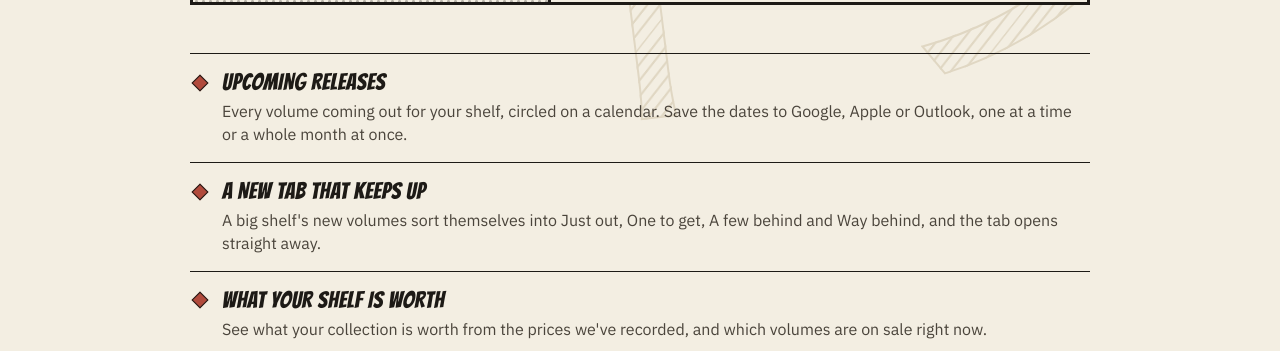
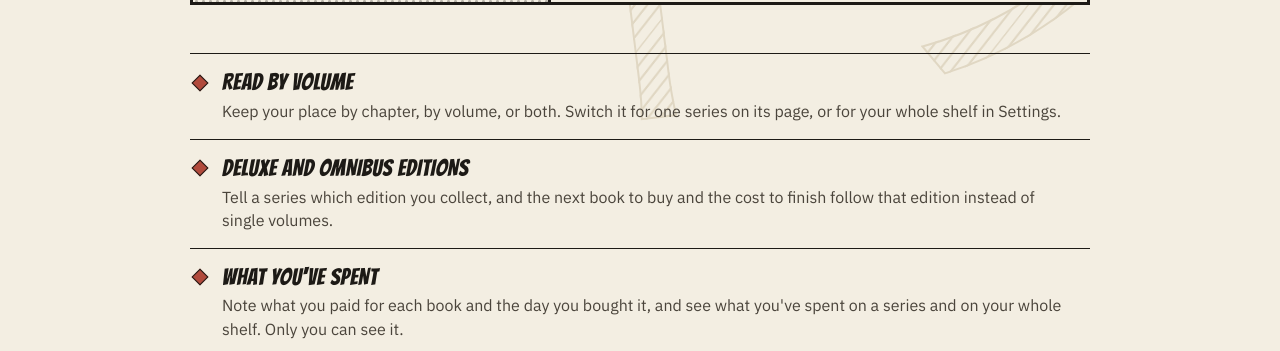
Before and after one commit to Shriyashzzz/mangaTracker, a React (Vite) app in the folder client/: page /updates in a window 1280 px wide. Shown: the part 449-800 px from the top of the page. Built offline with nearby package versions, Linux system fonts and the light colour scheme; no server answers; a web font is replaced by a local one.

Commit message:
docs(site): whats new lists reading by volume, editions, spending and box sets
- docs(site): whats new lists reading by volume, editions, spending, box sets and the FAQ
- docs(site): whats new drops the FAQ entry

```diff
--- a/client/src/components/whatsNew/WhatsNew.tsx
+++ b/client/src/components/whatsNew/WhatsNew.tsx
@@ -11,16 +11,16 @@ import TakeTourButton from "../tour/TakeTourButton";
 // the newest big ones only; the rest are on /updates
 const ITEMS = [
   {
-    name: "Upcoming Releases",
-    body: "What's coming for your shelf, and the dates saved to your calendar.",
+    name: "Read by volume",
+    body: "Keep your place by chapter, by volume, or both.",
   },
   {
-    name: "A New tab that keeps up",
-    body: "New volumes sorted by how far behind you are, open straight away.",
+    name: "Deluxe and omnibus editions",
+    body: "Pick the edition you collect and see the next book to buy.",
   },
   {
-    name: "What your shelf is worth",
-    body: "Your collection's value, and what's on sale right now.",
+    name: "What you've spent",
+    body: "Note what each book cost and see the total for your shelf.",
   },
 ];
 
--- a/client/src/pages/Updates/Updates.tsx
+++ b/client/src/pages/Updates/Updates.tsx
@@ -8,6 +8,22 @@ import { updatesStyles as styles } from "./styles";
 
 // the big features only, a line each. Add new ones here when they ship
 const UPDATES = [
+  {
+    name: "Read by volume",
+    body: "Keep your place by chapter, by volume, or both. Switch it for one series on its page, or for your whole shelf in Settings.",
+  },
+  {
+    name: "Deluxe and omnibus editions",
+    body: "Tell a series which edition you collect, and the next book to buy and the cost to finish follow that edition instead of single volumes.",
+  },
+  {
+    name: "What you've spent",
+    body: "Note what you paid for each book and the day you bought it, and see what you've spent on a series and on your whole shelf. Only you can see it.",
+  },
+  {
+    name: "Box sets up front",
+    body: "A series' price page shows its box sets first, with its deluxe and omnibus books listed underneath.",
+  },
   {
     name: "Upcoming Releases",
     body: "Every volume coming out for your shelf, circled on a calendar. Save the dates to Google, Apple or Outlook, one at a time or a whole month at once.",
```
